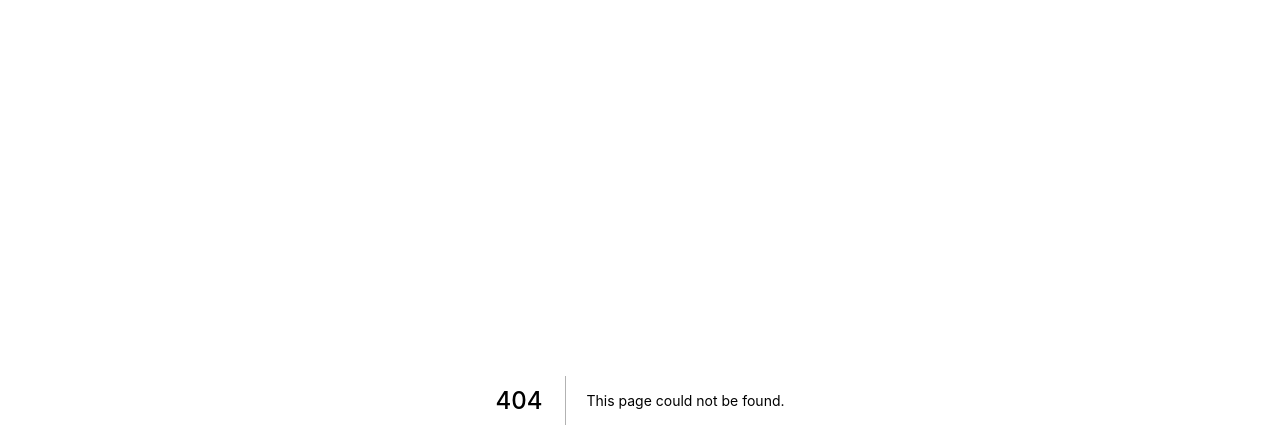
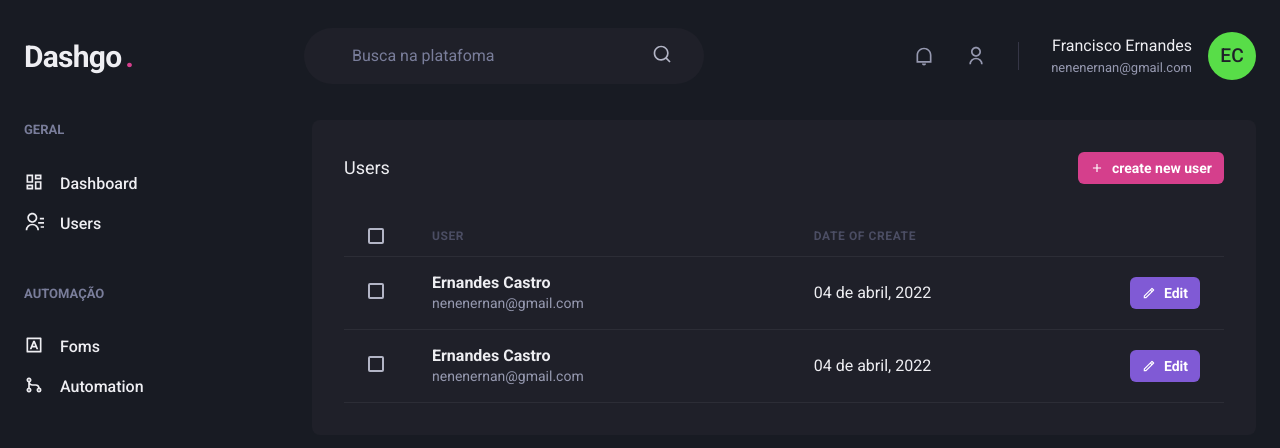
Before and after one commit to ernandesnenen/m4_ignite_react_n, a Next.js app: page /users in a window 1280 px wide. Before the commit this address had no page. Shown: the top 448 px of the page. Built offline with nearby package versions, Linux system fonts and the light colour scheme.

Commit message:
user list

```diff
--- a/package.json
+++ b/package.json
@@ -12,9 +12,11 @@
     "@chakra-ui/react": "^1.7.4",
     "@emotion/react": "^11.7.1",
     "@emotion/styled": "^11.6.0",
+    "apexcharts": "^3.33.0",
     "framer-motion": "^4.1.17",
     "next": "12.0.8",
     "react": "17.0.2",
+    "react-apexcharts": "^1.3.9",
     "react-dom": "17.0.2",
     "react-icons": "^4.3.1"
   },
--- /dev/null
+++ b/src/components/Sidebar.tsx
@@ -0,0 +1,61 @@
+import {Box, Stack, Text, Link, Icon} from '@chakra-ui/react'
+import{RiContactsLine, RiDashboardLine,  RiGitMergeLine,  RiInputMethodLine} from 'react-icons/ri'
+export function SideBar(): JSX.Element{
+    return(
+        <Box as='aside' w='64' mr='8'>
+            <Stack spacing='12' align='flex-start'>
+                <Box>
+                    <Text
+                    fontWeight='bold'
+                    fontSize='small'
+                    color='gray.400'
+
+                    >
+                        GERAL</Text>
+                    <Stack spacing='4' mt='8' align='stretch'>
+                        <Link display='flex' align='center'>
+                            <Icon
+                            as={RiDashboardLine}
+                            fontSize='20'
+                             />
+                             <Text fontWeight='medium' ml='4'>Dashboard</Text>
+                        </Link>
+                        <Link display='flex' align='center'>
+                            <Icon
+                            as={RiContactsLine}
+                            fontSize='20'
+                             />
+                             <Text fontWeight='medium' ml='4'>Users</Text>
+                        </Link>
+                    </Stack>
+                </Box>
+                <Box>
+                    <Text
+                    fontWeight='bold'
+                    fontSize='small'
+                    color='gray.400'
+
+                    >
+                        AUTOMAÇÃO</Text>
+                    <Stack spacing='4' mt='8' align='stretch'>
+                        <Link display='flex' align='center'>
+                            <Icon
+                            as={RiInputMethodLine}
+                            fontSize='20'
+                             />
+                             <Text fontWeight='medium' ml='4'>Foms</Text>
+                        </Link>
+                        <Link display='flex' align='center'>
+                            <Icon
+                            as={RiGitMergeLine}
+                            fontSize='20'
+                             />
+                             <Text fontWeight='medium' ml='4'>Automation</Text>
+                        </Link>
+                    </Stack>
+                </Box>
+            </Stack>
+        </Box>
+    )
+
+}
--- /dev/null
+++ b/src/pages/users/index.tsx
@@ -0,0 +1,72 @@
+import {Box, Button, Checkbox, Flex, Heading, Icon, Table, Td, Th, Thead, Tr, Text} from '@chakra-ui/react'
+import { RiAddLine, RiPencilLine } from 'react-icons/ri'
+import {Header} from '../../components/Header'
+import {SideBar} from '../../components/Sidebar'
+
+export default function UserList(): JSX.Element {
+ return (
+     <Box>
+         <Header />
+         <Flex w='100%' my='6' maxWidth={1480} mx='auto' px='6'>
+             <SideBar />
+             <Box flex='1' borderRadius={8} bg='gray.800' p='8'>
+                 <Flex mb='8' justify='space-between' align='center'>
+                     <Heading fontSize='lg' fontWeight='normal'>Users</Heading>
+                     <Button as='a' size='sm' fontSize='sm' colorScheme='pink' leftIcon={<Icon as={RiAddLine} />}>
+                         create new user
+                     </Button>
+
+                 </Flex>
+                 <Table colorScheme='whiteAlpha'>
+                     <Thead>
+                         <Tr>
+                            <Th px='6' color='gray.300' w='8'>
+                                 <Checkbox  colorScheme='pink'/>
+                            </Th>
+                            <Th>User</Th>
+                            <Th>Date of Create</Th>
+                            <Th w='8'></Th>
+                         </Tr>
+                         <Tr>
+                             <Td>
+                                <Checkbox  colorScheme='pink'/>
+                             </Td>
+                             <Td>
+                                <Box>
+                                    <Text fontWeight='bold'>Ernandes Castro</Text>
+                                    <Text fontSize='sm' color='gray.300'>nenenernan@gmail.com</Text>
+                                </Box>
+                             </Td>
+                             <Td>04 de abril, 2022</Td>
+                             <Td>
+                             <Button as='a' size='sm' fontSize='sm' colorScheme='purple' leftIcon={<Icon as={RiPencilLine} />}>
+                                Edit
+                             </Button>
+                             </Td>
+                         </Tr>
+                         {/* ------------------------------------------------------------------------- */}
+                         <Tr>
+                             <Td>
+                                <Checkbox  colorScheme='pink'/>
+                             </Td>
+                             <Td>
+                                <Box>
+                                    <Text fontWeight='bold'>Ernandes Castro</Text>
+                                    <Text fontSize='sm' color='gray.300'>nenenernan@gmail.com</Text>
+                                </Box>
+                             </Td>
+                             <Td>04 de abril, 2022</Td>
+                             <Td>
+                             <Button as='a' size='sm' fontSize='sm' colorScheme='purple' leftIcon={<Icon as={RiPencilLine} />}>
+                                Edit
+                             </Button>
+                             </Td>
+                         </Tr>
+                     </Thead>
+                 </Table>
+             </Box>
+
+         </Flex>
+     </Box>
+ )
+}
```
Also changed, not shown: src/pages/dashboard.tsx (+85 -1 lines), 1 other file (tests, documents, lock files or other folders).
